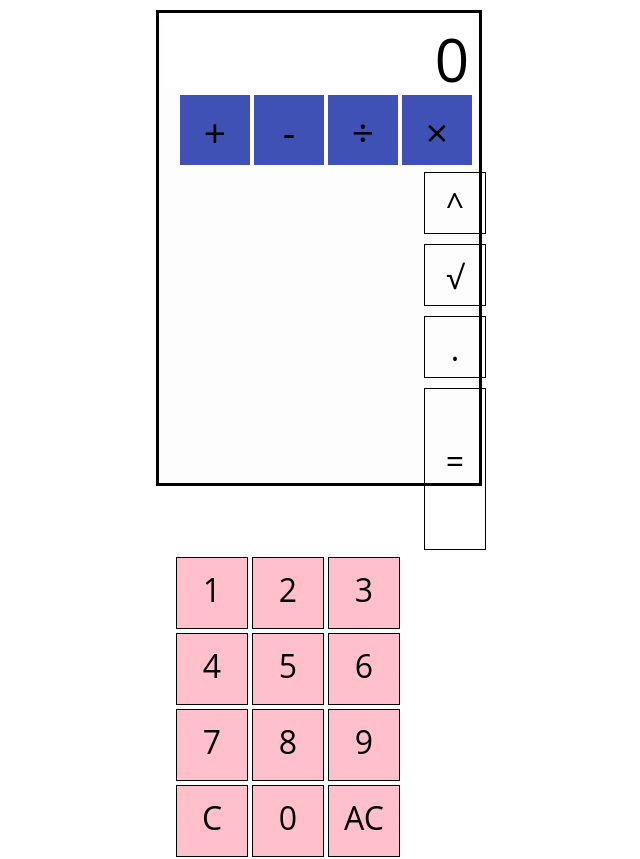
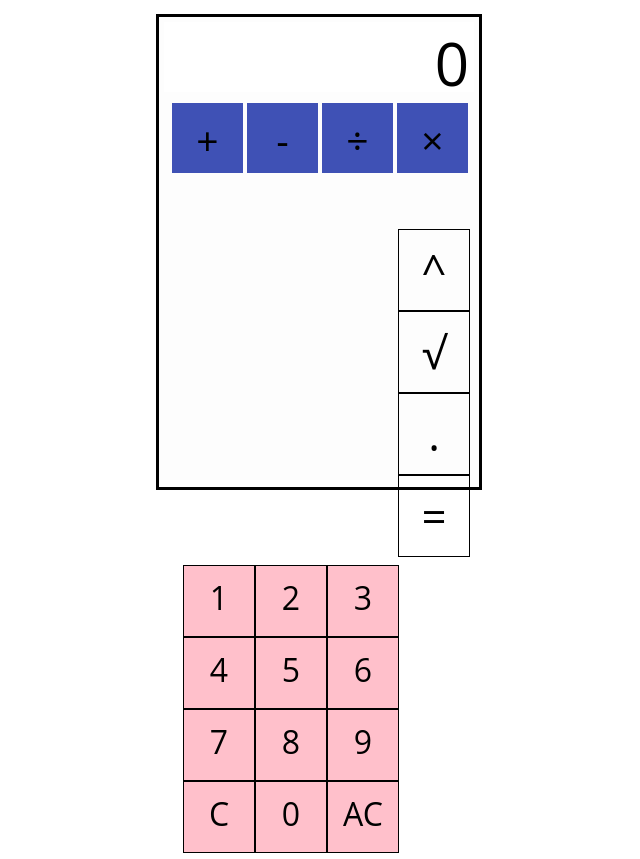
Before and after one commit to benjaminpettus/calc2, a website: page public/index.html in a window 1280 px wide. Shown: the whole page, without its empty margins (321-961 px from the left). Drawn offline with nearby package versions, Linux system fonts and the light colour scheme.

Commit message:
more css styling

```diff
--- a/public/styles.css
+++ b/public/styles.css
@@ -1,5 +1,5 @@
 body, div, a {
-    padding:0;
+    padding:4px;
     margin:0;
     font-family:'Open Sans', Arial, Helvetica, sans-serif;
 
@@ -28,7 +28,7 @@ body, div, a {
 #numbers {
   display: inline-flex;
   flex-wrap: wrap;
-  width: 300px;
+  width: 287px;
   align-content: flex-end;
 
   }
@@ -36,13 +36,11 @@ body, div, a {
 
 #operators {
 display: inline-flex;
-justify-content: space-between;
-
 }
 
 #operators a {
   flex-direction: row;
-	width: 50px;
+	width: 51px;
 	height: 50px;
 	font-size: 39px;
 	padding: 10px;
@@ -56,7 +54,6 @@ justify-content: space-between;
 	height: 50px;
 	font-size: 32px;
 	padding: 10px;
-	margin: 2px;
   border: 1px solid black;
   background-color: pink;
 }
@@ -72,23 +69,16 @@ justify-content: space-between;
 }
 
 #side {
-  display: flex;
-  flex-direction: column;
-	width: 49px;
-  margin-right: 6px;
-}
+    display: flex;
+    flex-direction: column;
+    align-content: flex-end;
+    margin-top: 46px;
+    }
 
 #side a {
-	width: 40px;
-	height: 40px;
-	font-size: 32px;
+	width: 50px;
+	font-size: 44px;
 	padding: 10px;
-	margin: 5px;
   border: 1px solid black;
 
 }
-
-a#equals {
-	padding-top: 50px;
-	height: 100px;
-}
```
